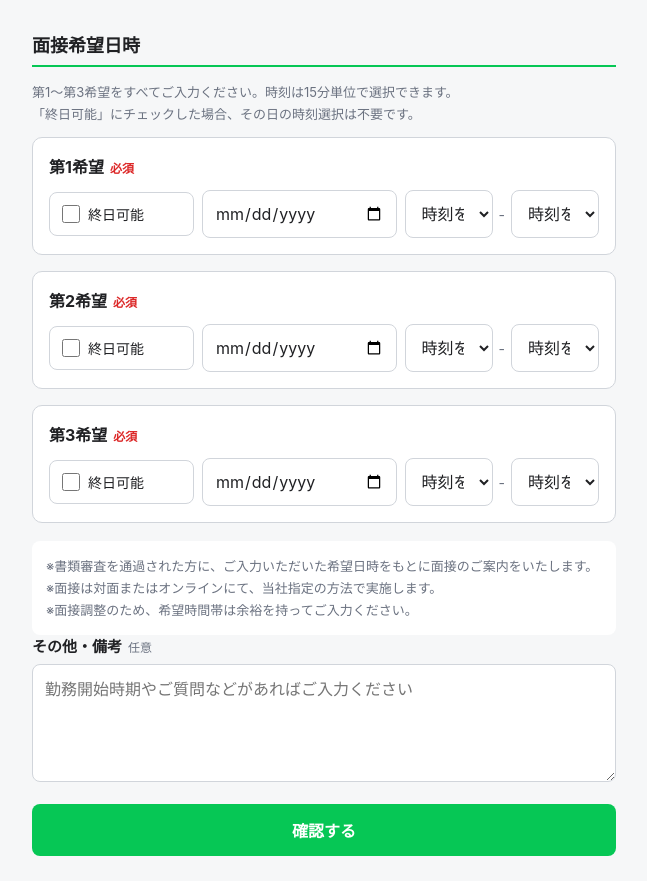
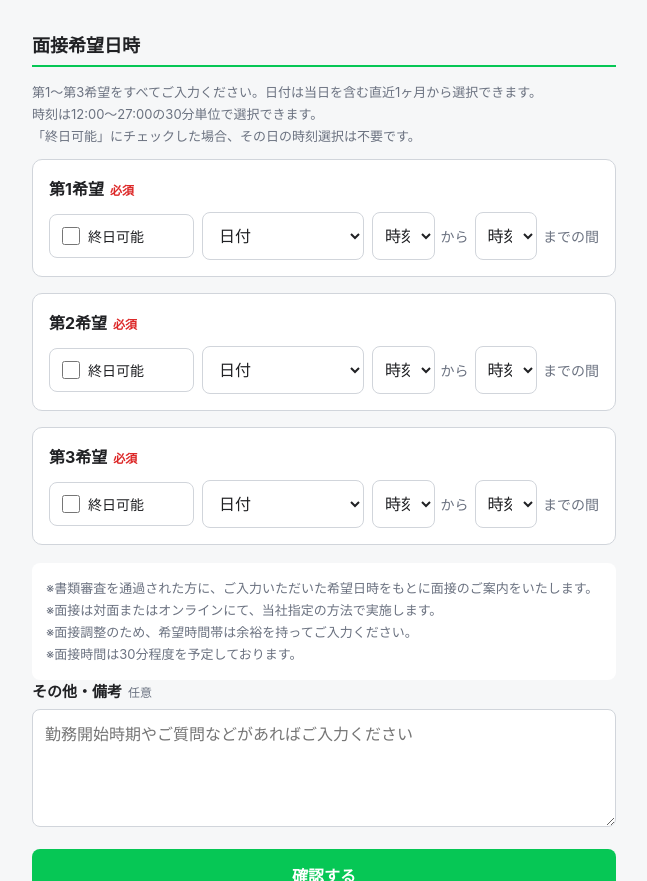
Before and after one commit to Ryooona/arkadia-recruitment, a plain HTML site: page index.html in a window 1280 px wide. Shown: the part 1405-2286 px from the top of the page, without its empty margins (316-963 px from the left). Drawn offline with Linux system fonts and the light colour scheme.

Commit message:
Update interview date and time selectors

```diff
--- a/index.html
+++ b/index.html
@@ -230,7 +230,7 @@
 
     .interview-input-row {
       display: grid;
-      grid-template-columns: minmax(120px, 145px) minmax(0, 1fr) minmax(0, 1fr);
+      grid-template-columns: minmax(120px, 145px) minmax(140px, 1fr) minmax(220px, 1.4fr);
       gap: 8px;
       align-items: center;
     }
@@ -242,14 +242,21 @@
 
     .time-controls {
       display: grid;
-      grid-template-columns: minmax(0, 1fr) auto minmax(0, 1fr);
+      grid-template-columns: minmax(0, 1fr) auto minmax(0, 1fr) auto;
       gap: 6px;
       align-items: center;
     }
 
-    .time-controls .separator {
+    .time-controls select {
+      min-width: 0;
+      padding-left: 8px;
+      padding-right: 8px;
+    }
+
+    .time-controls .time-label {
       color: var(--muted);
       font-size: 14px;
+      white-space: nowrap;
       text-align: center;
     }
 
@@ -530,7 +537,8 @@
 
         <div class="section-title">面接希望日時</div>
         <p class="helper">
-          第1〜第3希望をすべてご入力ください。時刻は15分単位で選択できます。<br>
+          第1〜第3希望をすべてご入力ください。日付は当日を含む直近1ヶ月から選択できます。<br>
+          時刻は12:00〜27:00の30分単位で選択できます。<br>
           「終日可能」にチェックした場合、その日の時刻選択は不要です。
         </p>
 
@@ -539,7 +547,8 @@
         <div class="message-box">
           ※書類審査を通過された方に、ご入力いただいた希望日時をもとに面接のご案内をいたします。<br>
           ※面接は対面またはオンラインにて、当社指定の方法で実施します。<br>
-          ※面接調整のため、希望時間帯は余裕を持ってご入力ください。
+          ※面接調整のため、希望時間帯は余裕を持ってご入力ください。<br>
+          ※面接時間は30分程度を予定しております。
         </div>
 
         <div class="field">
@@ -587,8 +596,10 @@
     // 任意。Apps Script側で設定した共有シークレットと同じ値にする。
     const BACKEND_SHARED_SECRET = '';
     const PREVIEW_MODE = new URLSearchParams(location.search).has('preview');
-    const INTERVIEW_TIME_START_MINUTES = 0;
-    const INTERVIEW_TIME_END_MINUTES = 23 * 60 + 45;
+    const INTERVIEW_DATE_RANGE_DAYS = 31;
+    const INTERVIEW_TIME_START_MINUTES = 12 * 60;
+    const INTERVIEW_TIME_END_MINUTES = 27 * 60;
+    const INTERVIEW_TIME_STEP_MINUTES = 30;
     const DRAFT_STORAGE_KEY = 'arkadia_recruitment_draft_v2';
     const DRAFT_TTL_MS = 24 * 60 * 60 * 1000;
     const MAX_PHOTO_BYTES = 5 * 1024 * 1024;
@@ -883,18 +894,45 @@
       event.returnValue = '';
     }
 
+    function formatDateInputValue(date) {
+      const year = date.getFullYear();
+      const month = String(date.getMonth() + 1).padStart(2, '0');
+      const day = String(date.getDate()).padStart(2, '0');
+      return `${year}-${month}-${day}`;
+    }
+
+    function createInterviewDateOptions() {
+      const startDate = new Date();
+      startDate.setHours(0, 0, 0, 0);
+      const options = ['<option value="">日付</option>'];
+      for (let offset = 0; offset < INTERVIEW_DATE_RANGE_DAYS; offset += 1) {
+        const date = new Date(startDate);
+        date.setDate(startDate.getDate() + offset);
+        const value = formatDateInputValue(date);
+        options.push(`<option value="${value}">${formatDateJa(value)}</option>`);
+      }
+      return options.join('');
+    }
+
+    function formatTimeJa(timeValue) {
+      if (!timeValue) return '';
+      const [hour, minute] = timeValue.split(':');
+      return `${hour}時${minute}分`;
+    }
+
     function createTimeOptions(startMinutes, endMinutes) {
-      const options = ['<option value="">時刻を選択</option>'];
-      for (let minutes = startMinutes; minutes <= endMinutes; minutes += 15) {
+      const options = ['<option value="">時刻</option>'];
+      for (let minutes = startMinutes; minutes <= endMinutes; minutes += INTERVIEW_TIME_STEP_MINUTES) {
         const hour = String(Math.floor(minutes / 60)).padStart(2, '0');
         const minute = String(minutes % 60).padStart(2, '0');
         const value = `${hour}:${minute}`;
-        options.push(`<option value="${value}">${value}</option>`);
+        options.push(`<option value="${value}">${formatTimeJa(value)}</option>`);
       }
       return options.join('');
     }
 
     function renderInterviewSlots() {
+      const dateOptions = createInterviewDateOptions();
       const timeOptions = createTimeOptions(INTERVIEW_TIME_START_MINUTES, INTERVIEW_TIME_END_MINUTES);
       interviewSlots.innerHTML = SLOT_DEFINITIONS.map((slot) => `
         <div class="interview-card" data-slot="${slot.id}">
@@ -903,11 +941,12 @@
             <label class="check-option" for="${slot.id}AllDay">
               <input id="${slot.id}AllDay" type="checkbox">終日可能
             </label>
-            <input id="${slot.id}Date" type="date" min="${getTodayString()}" aria-label="${slot.label}の日付" required>
+            <select id="${slot.id}Date" aria-label="${slot.label}の日付" required>${dateOptions}</select>
             <div id="${slot.id}TimeControls" class="time-controls">
               <select id="${slot.id}Start" aria-label="${slot.label}の開始時刻" required>${timeOptions}</select>
-              <span class="separator">-</span>
+              <span class="time-label">から</span>
               <select id="${slot.id}End" aria-label="${slot.label}の終了時刻" required>${timeOptions}</select>
+              <span class="time-label">までの間</span>
             </div>
             <div id="${slot.id}AllDayNote" class="all-day-note" aria-live="polite">終日可能</div>
           </div>
@@ -989,7 +1028,7 @@
         start,
         end,
         display: date
-          ? `${formatDateJa(date)}${allDay ? '終日可能' : `${start}- ${end}`}`
+          ? `${formatDateJa(date)}${allDay ? '終日可能' : ` ${formatTimeJa(start)}から${formatTimeJa(end)}までの間`}`
           : ''
       };
     }
```
Also changed, not shown: 1 other file.
